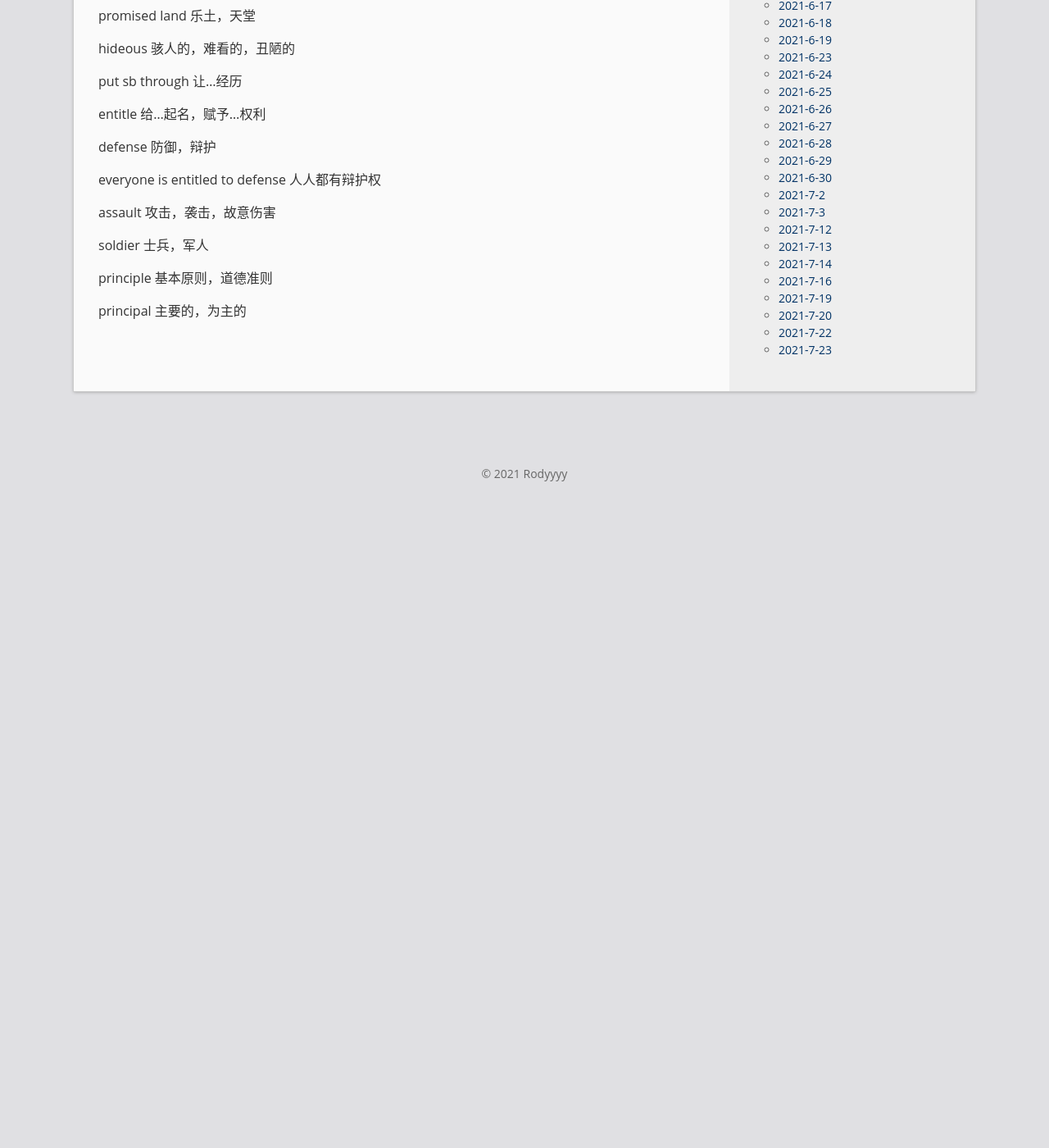
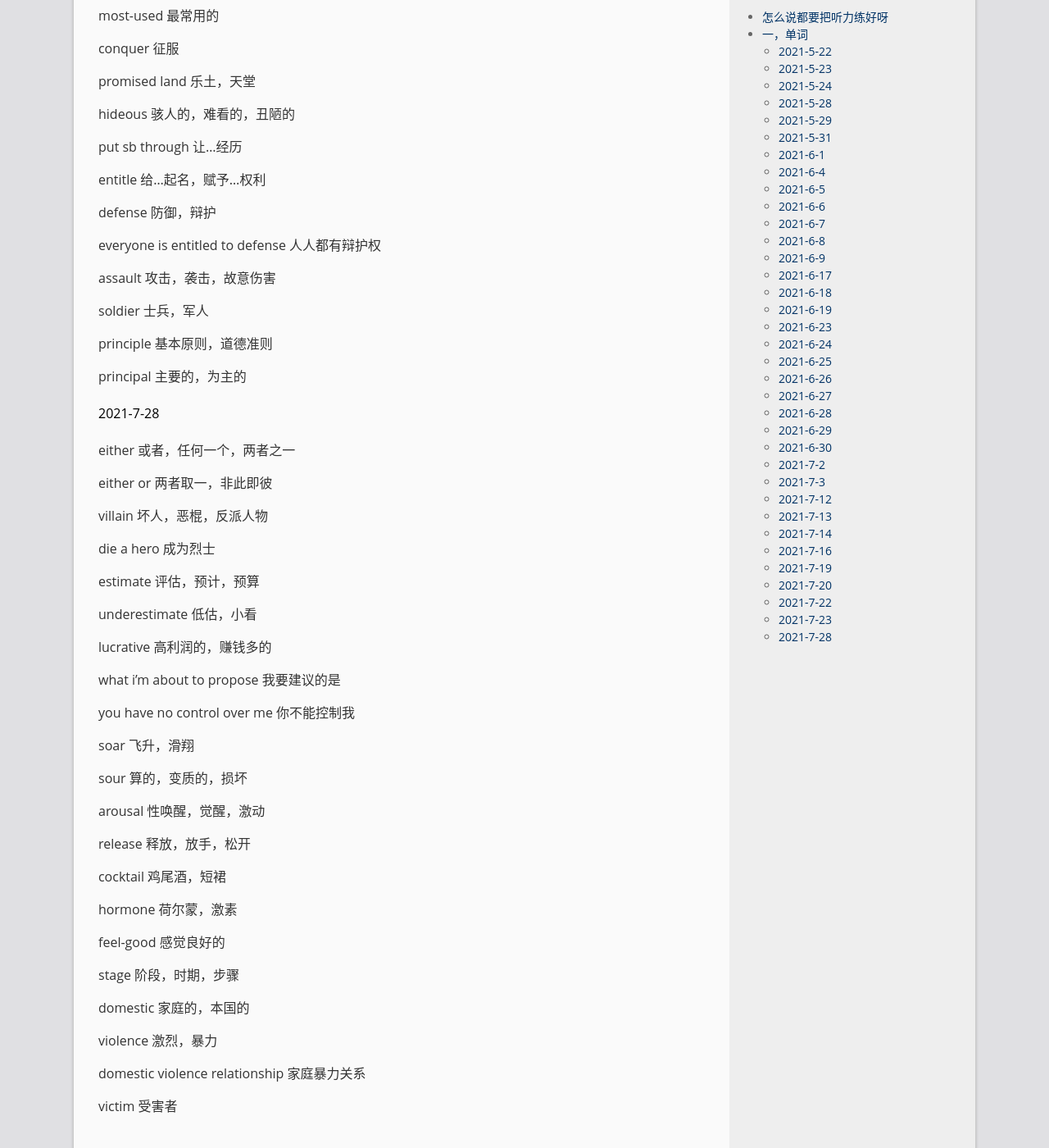
Before and after one commit to rodyyyy/rodyyyy.github.io, a Jekyll site: the page built from _posts/2092-5-20-单词速记.md, in a window 1280 px wide and 1400 px high, scrolled down 24255 px. Shown: the whole window at 82% size. Built offline with Jekyll 4.4.1, drawn with Linux system fonts in a browser that asks for light colours; before the commit the page ends 24863 px from its top, so only the background shows below that; some of the changed text lies outside the part shown.

Commit message:
zhennanya

```diff
--- a/_posts/2092-5-20-单词速记.md
+++ b/_posts/2092-5-20-单词速记.md
@@ -317,6 +319,8 @@ i think we'd（would） make a good team 我觉得我们会成为很好的搭档
 shitty 差的、劣等的
 
 stain 弄脏、污点、斑点
+
+stain my soul 污染我的灵魂
 
 astronomy 天文学
 
@@ -1197,3 +1201,47 @@ soldier 士兵，军人
 principle 基本原则，道德准则
 
 principal 主要的，为主的
+
+#### 2021-7-28
+
+either 或者，任何一个，两者之一
+
+either or 两者取一，非此即彼
+
+villain 坏人，恶棍，反派人物
+
+die a hero 成为烈士
+
+estimate 评估，预计，预算
+
+underestimate 低估，小看
+
+lucrative 高利润的，赚钱多的
+
+what i'm about to propose 我要建议的是
+
+you have no control over me 你不能控制我
+
+soar 飞升，滑翔
+
+sour 算的，变质的，损坏
+
+arousal 性唤醒，觉醒，激动
+
+release 释放，放手，松开
+
+cocktail 鸡尾酒，短裙
+
+hormone 荷尔蒙，激素
+
+feel-good 感觉良好的
+
+stage 阶段，时期，步骤
+
+domestic 家庭的，本国的
+
+violence 激烈，暴力
+
+domestic violence relationship 家庭暴力关系
+
+victim 受害者
```
Also changed, not shown: other parts of _posts/2092-5-20-单词速记.md (+2 -0 lines), _posts/2092-5-19-党史记录.md (+14 -0 lines), _posts/2092-5-19-日常语料.md (+10 -0 lines).
